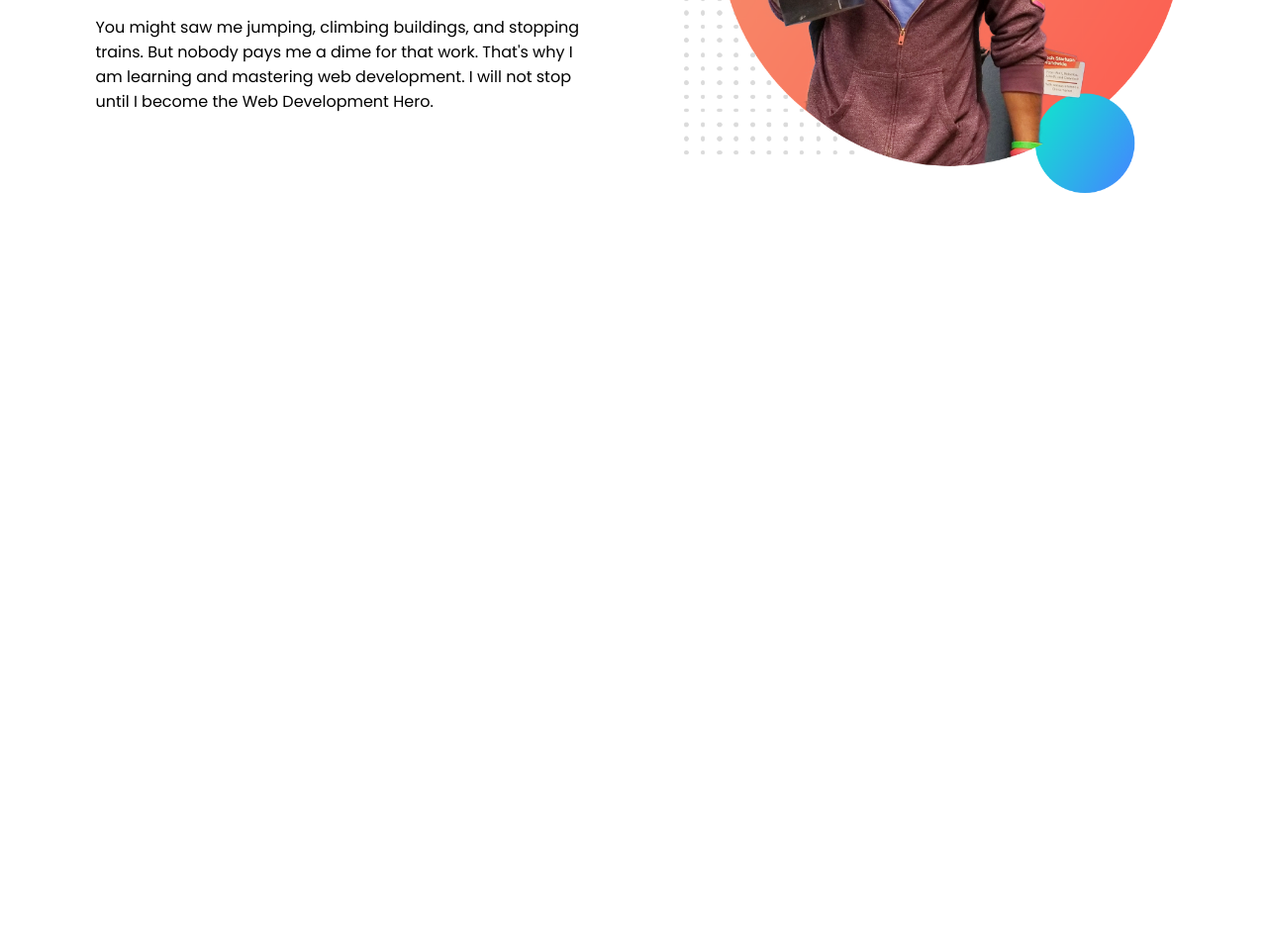
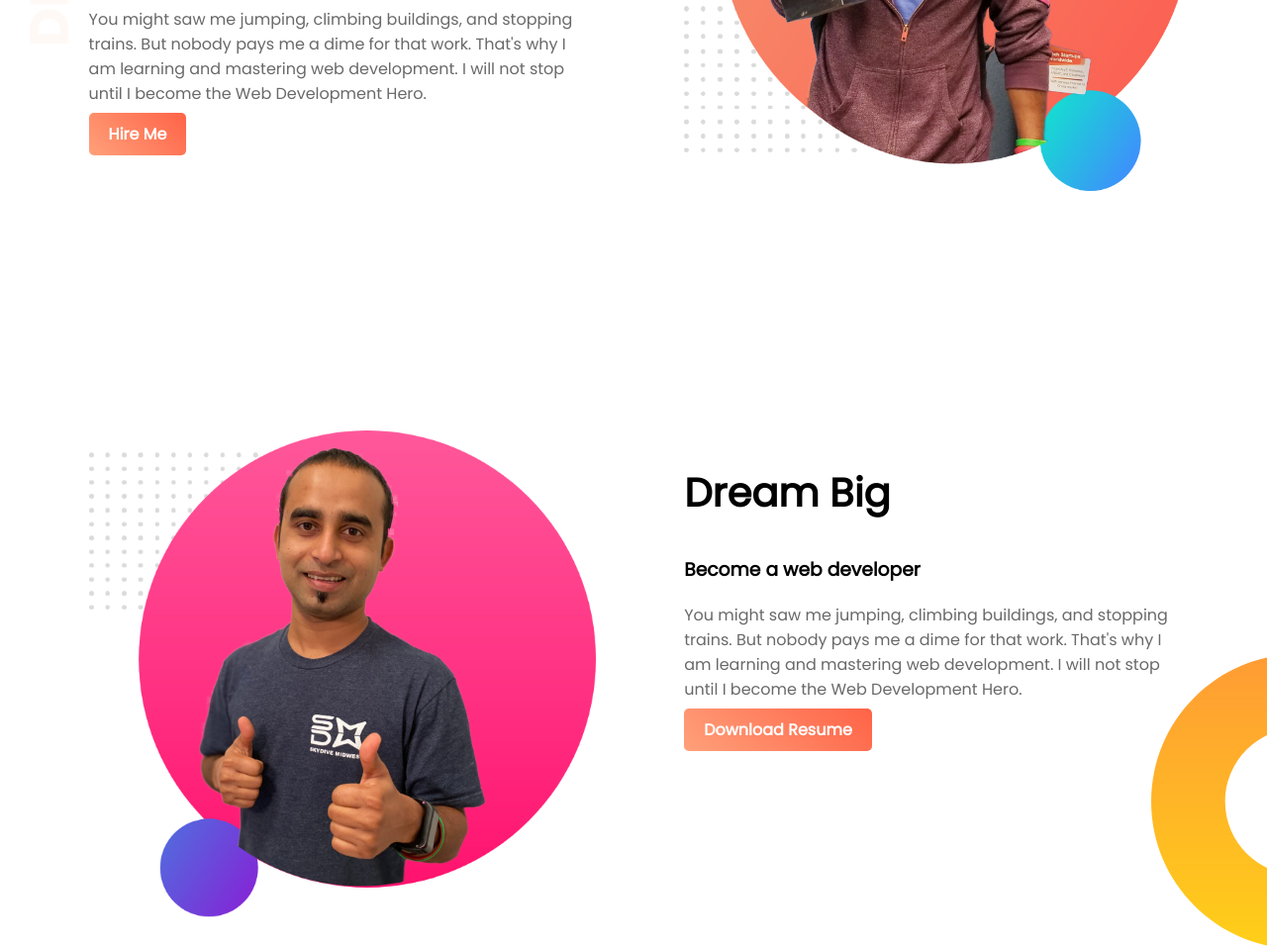
Before and after one commit to Rakibul1293/web-portfolio, a plain HTML site: page index.html in a window 1280 px wide. Shown: the part 315-1271 px from the top of the page at 99% size. Before the commit the page ends 800 px from the top, so only its background shows below. Drawn offline with Linux system fonts and the light colour scheme.

Commit message:
added second part

```diff
--- a/index.html
+++ b/index.html
@@ -7,17 +7,31 @@
 	<link rel="stylesheet" href="style.css">
 </head>
 <body>
-	<section>
+	<section class="top-banner">
 		<div class="half-width">
 			<h1>Welcome To</h1>
 			<h1> <span class="name-highlight"> Rakibul </span> Website </h1>
 			<h3>World-class Professional Web Dev</h3>
 			<p>You might saw me jumping, climbing buildings, and stopping trains. But nobody pays me a dime for that work. That's why I am learning and mastering web development. I will not stop until I become the Web Development Hero.</p>
+			<a class="link-button" target="_blank" href="https://www.youtube.com">Hire Me</a>
 		</div>
 
 		<div class="half-width">
 			<img src="images/jhankar.png" alt="">
 		</div>
 	</section>
+
+	<section class="dream-area">
+		<div class="half-width">
+			<img src="images/jhankar2.png" alt="">
+		</div>
+
+		<div class="half-width">
+			<h2>Dream Big</h2>
+			<h3>Become a web developer</h3>
+			<p>You might saw me jumping, climbing buildings, and stopping trains. But nobody pays me a dime for that work. That's why I am learning and mastering web development. I will not stop until I become the Web Development Hero.</p>
+			<a class="link-button" target="_blank" href="https://www.youtube.com">Download Resume</a>
+		</div>
+	</section>
 </body>
 </html>
--- a/style.css
+++ b/style.css
@@ -1,8 +1,15 @@
 body{
+	margin: 0;
 	font-family: 'Poppins', sans-serif;
 }
 h1{
 	font-size: 50px;
+}
+h2{
+	font-size: 40px;
+}
+p{
+	color: dimgray;
 }
 .name-highlight{
 	color: orange;
@@ -16,3 +23,26 @@ h1{
 .half-width img{
 	width: 100%;
 }
+.top-banner{
+	/* border: 1px solid red; */
+	background-image: url("images/top-banner.png");
+	background-repeat: no-repeat;
+}
+section{
+	height: 600px;
+	padding-bottom: 150px;
+}
+.link-button{
+	text-decoration: none;
+	/* background-color: orange; */
+	background-image: linear-gradient(45deg, lightsalmon, tomato);
+	padding: 10px 20px;
+	border-radius: 5px;
+	color: white;
+	font-weight: 700;
+}
+.dream-area{
+	background-image: url("images/dream-bg.png");
+	background-repeat: no-repeat;
+	background-position: right;
+}
```
